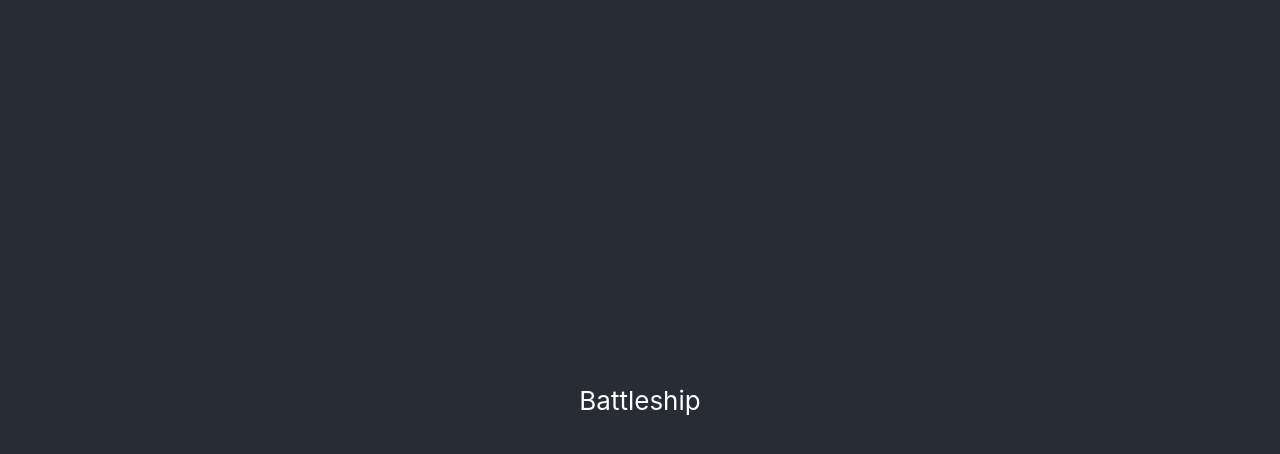
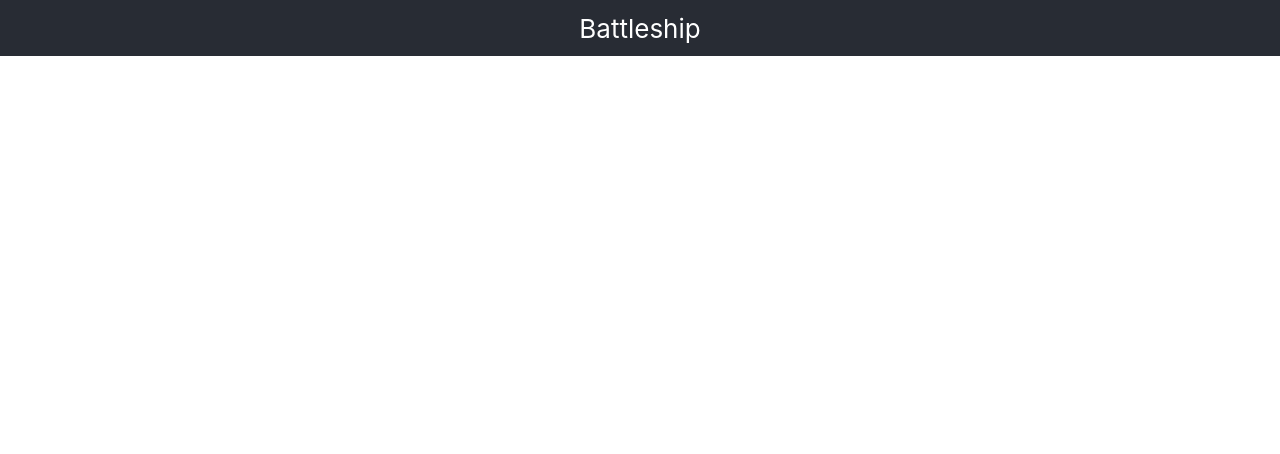
Before and after one commit to Dathan88/battleship, a React (Create React App) app: page / in a window 1280 px wide. Shown: the top 454 px of the page. Built offline with nearby package versions, Linux system fonts and the light colour scheme.

Commit message:
Change header display

```diff
--- a/src/App.css
+++ b/src/App.css
@@ -1,15 +1,12 @@
 .App {
 	text-align: center;
-}
-
-.App-logo {
-  animation: App-logo-spin infinite 20s linear;
-  height: 40vmin;
+	min-width: 100vw;
+	min-height: 100vh;
 }
 
 .App-header {
 	background-color: #282c34;
-  min-height: 100vh;
+	min-height: 7vh;
 	display: flex;
 	flex-direction: column;
 	align-items: center;
@@ -17,16 +14,3 @@
 	font-size: calc(10px + 2vmin);
 	color: white;
 }
-
-.App-link {
-  color: #61dafb;
-}
-
-@keyframes App-logo-spin {
-  from {
-    transform: rotate(0deg);
-  }
-  to {
-    transform: rotate(360deg);
-  }
-}
```
Lines whose indentation alone changed are shown as unchanged.
